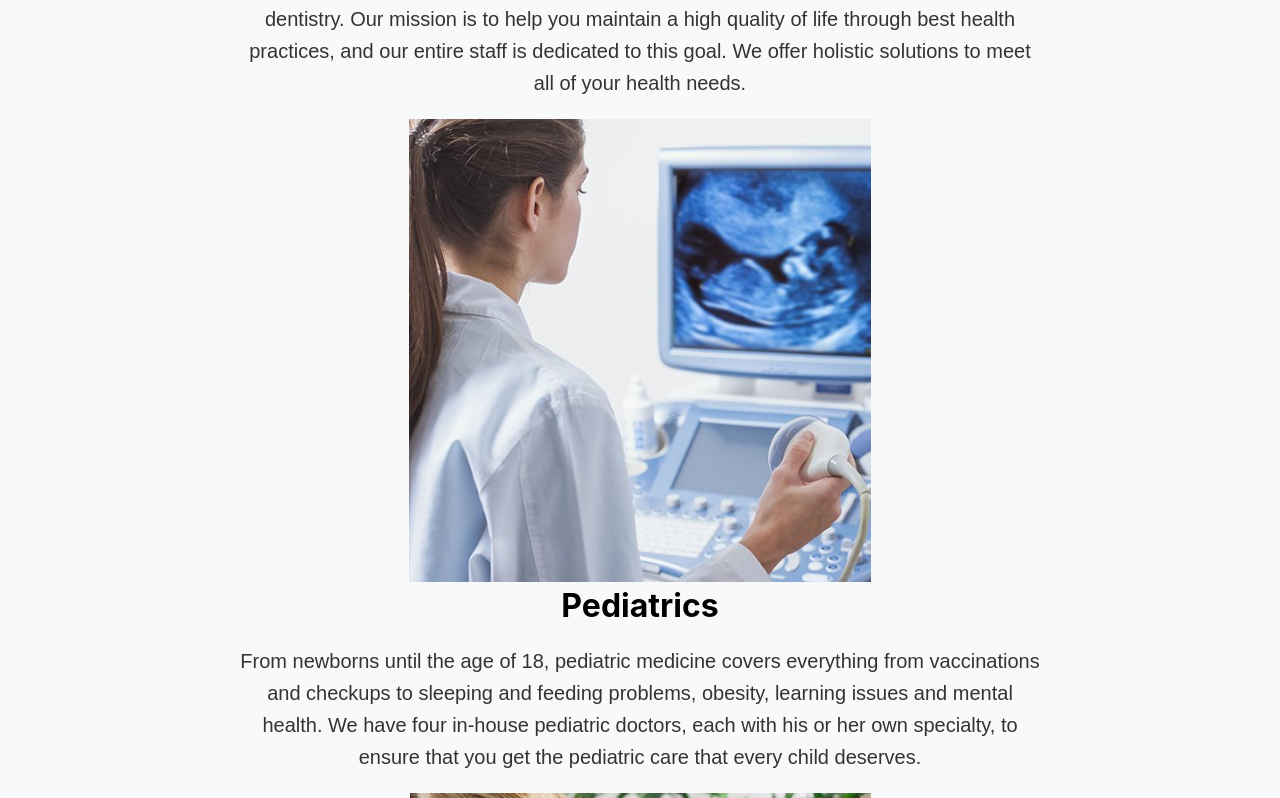
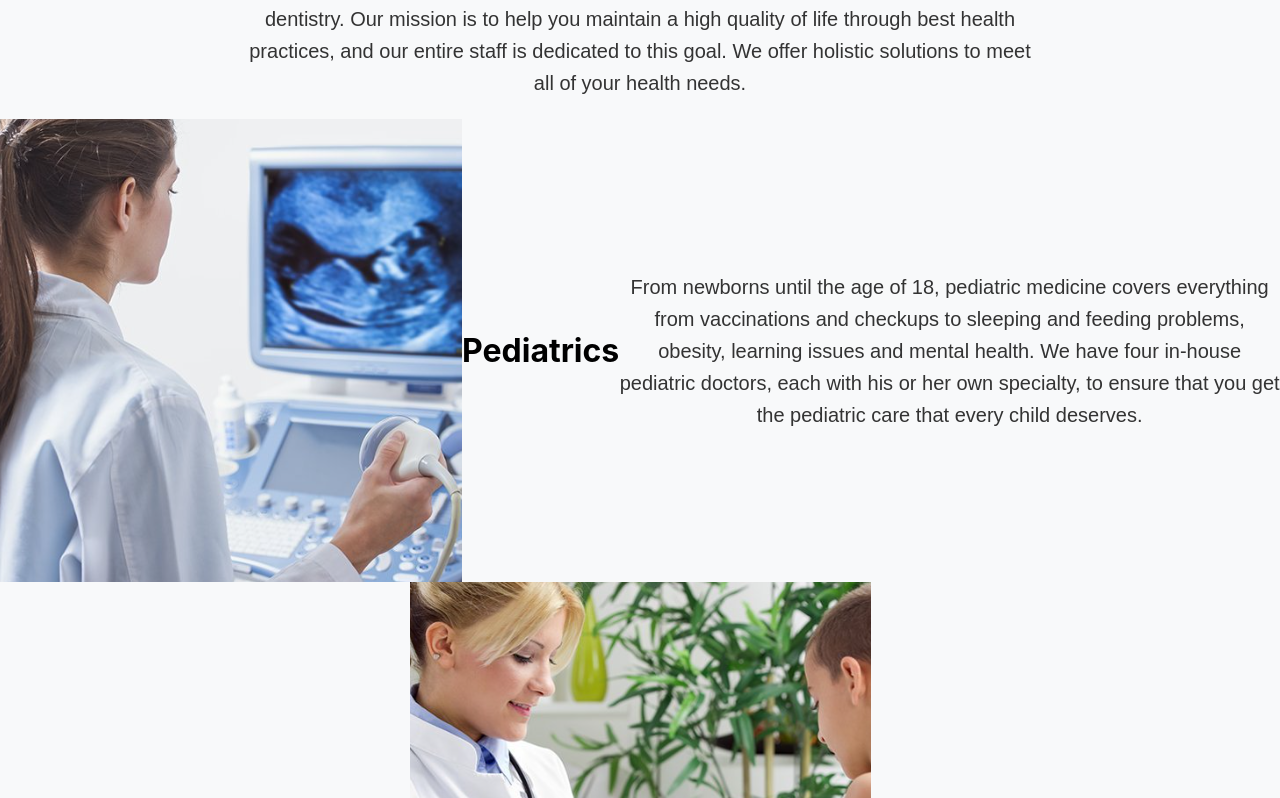
Before and after one commit to elijahgummer/Wecare, a React (Create React App) app: page /services in a window 1280 px wide. Shown: the part 442-1240 px from the top of the page. Built offline with nearby package versions, Linux system fonts and the light colour scheme.

Commit message:
changed the code

```diff
--- a/src/components/css/servicesPage.css
+++ b/src/components/css/servicesPage.css
@@ -23,3 +23,9 @@ p {
   color: #333;
   font-family: "Arial", sans-serif;
 }
+#servicePage .card-container {
+    display: flex;
+    align-items: center;
+    justify-content: center;
+    flex-direction: row;
+}
```
